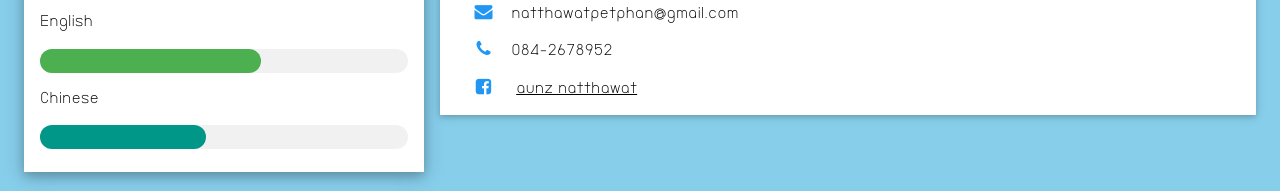
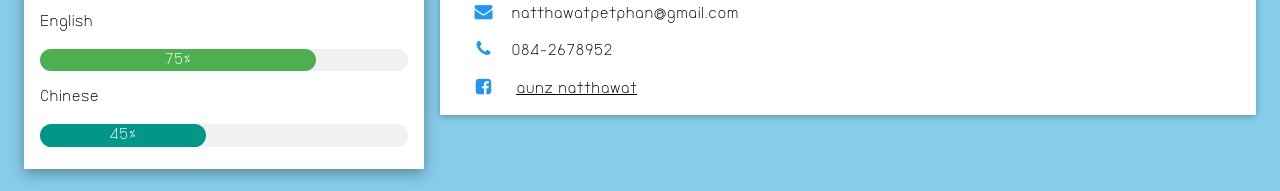
Before and after one commit to natthawatp/myresume.github.io, a plain HTML site: page index.html in a window 1280 px wide. Shown: the part 903-1094 px from the top of the page. Drawn offline with nearby package versions, Linux system fonts and the light colour scheme.

Commit message:
Update index.html

```diff
--- a/index.html
+++ b/index.html
@@ -63,11 +63,11 @@ html,body,h3,h2,h1,h4,h5,h6 {font-family: "bangna_newregular", sans-serif}
           <h1 class="w3-large w3-text-theme"><b><i class="fa fa-globe fa-fw w3-margin-right w3-text-blue"></i>ภาษา</b></h1>
           <p>English</p>
           <div class="w3-light-grey w3-round-xlarge">
-            <div class="w3-round-xlarge w3-green" style="height:24px;width:60%"></div>
+            <div class="w3-container w3-center w3-round-xlarge w3-green" style="width:75%">75%</div>
           </div>
           <p>Chinese</p>
           <div class="w3-light-grey w3-round-xlarge">
-            <div class="w3-round-xlarge w3-teal" style="height:24px;width:45%"></div>
+            <div class="w3-container w3-center w3-round-xlarge w3-teal" style="width:45%">45%</div>
           </div>
 
           <br>
```
